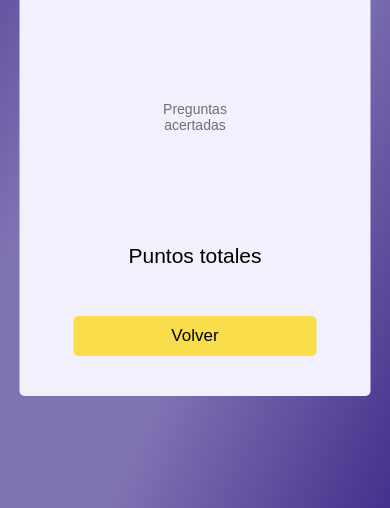
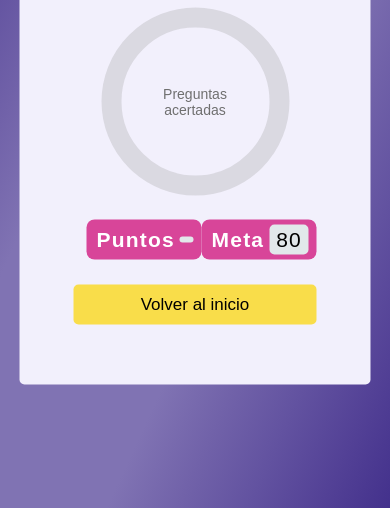
Before and after one commit to AlanMorales27/quizapp.github.io, a plain HTML site: page screens/result-page.html in a window 390 px wide. Shown: the part 336-844 px from the top of the page. Drawn offline with Linux system fonts and the light colour scheme.

Commit message:
Mejora Resultados
Pantalla de resultados mejorada.
Sin responsive, sometida a cambios.

```diff
--- a/screens/result-page.html
+++ b/screens/result-page.html
@@ -1,5 +1,6 @@
 <!DOCTYPE html>
 <html lang="en">
+
 <head>
     <meta charset="UTF-8">
     <meta name="viewport" content="width=device-width, initial-scale=1.0">
@@ -8,11 +9,12 @@
     <link rel="stylesheet" href="../sources/stylesheets/style.css">
     <link rel="stylesheet" href="../sources/stylesheets/result-page.css">
 </head>
+
 <body>
     <div class="resultsBox centerDiv box">
         <div class="resultsBox-title">
-            <h3>¡Felicitaciones!</h3>
-            <h4>Haz completado la pueba</h4>
+            <h3>Resultados de tu prueba</h3>
+        </div>
         <!--Result progress bar-->
         <div class="wrapper">
             <div class="outer">
@@ -24,25 +26,32 @@
             <svg width="15em" height="15em">
                 <defs>
                     <linearGradient id="linearGradient">
-                            <stop offset="0%" stop-color= "var(--wingoBlue)"/>
-                            <stop offset="110%" stop-color="var(--wingoMagenta)"/>
+                        <stop offset="0%" stop-color="var(--wingoBlue)" />
+                        <stop offset="110%" stop-color="var(--wingoMagenta)" />
                     </linearGradient>
                 </defs>
-                    <circle cx="7.5em" cy="7.5em" r="6em"/>
+                <circle id="chargeTotal" cx="7.5em" cy="7.5em" r="6em"/>
+                <circle id="charge" cx="7.5em" cy="7.5em" r="6em" />
             </svg>
         </div>
 
+        <div class="resultsBox_numbers">
             <div class="resultsBox-points">
-                <p>Puntos totales</p>
+                <p>Puntos</p>
                 <h4>0</h4>
+            </div>
+            <div class="resultsBox-points">
+                <p>Meta</p>
+                <h4>80</h4>
             </div>
         </div>
         <div class="resultsBox-buttons">
-            <button id="backButton" class="resultsBox-button">Volver</button>
+            <button id="backButton" class="resultsBox-button">Volver al inicio</button>
             <!-- <button id="" class="resultsBox-button">Ver globales</button> -->
         </div>
     </div>
     <!--Scripts-->
     <script type="module" src="../scripts/test-page/quizResults_handle.js"></script>
 </body>
+
 </html>
--- a/scripts/test-page/quizResults_handle.js
+++ b/scripts/test-page/quizResults_handle.js
@@ -37,7 +37,6 @@ class Results{
 
 
 let results = new Results();
-
 results.showCount(
     document.querySelector(".resultsBox-points h4"),
     "points"
@@ -47,7 +46,7 @@ results.showCount(
     "correctAnswers",
 )
 results.findPorcentage(
-    document.querySelector("circle"),
+    document.getElementById("charge"),
 );
 
 results.functionalButton();
--- a/sources/stylesheets/result-page.css
+++ b/sources/stylesheets/result-page.css
@@ -2,11 +2,25 @@
     display: flex;
     flex-direction: column;
     align-items: center;
-    width: 30%;
-    padding: 10px;
+    width: 25%;
     text-align: center;
 
 }
+
+  .resultsBox-title{
+    border-bottom: 1px solid #d3d3d3;
+    margin: 0;
+    padding: 12px;
+    align-items: baseline;
+    width: 100%;
+  }
+
+    .resultsBox-title h3{
+      color: #646464;
+      margin: 0;
+      font-size: 20px;
+
+    }
 
   .wrapper {
     position: relative;
@@ -24,6 +38,7 @@
       border-radius: 50%;
     }
 
+
       .inner{
         width: 15em;
         height: 15em;
@@ -33,11 +48,13 @@
         align-items: center;
         justify-content: center;
       }
-
+        .inner p{
+          margin: 0;
+        }
         .inner p:first-child{
-          margin-bottom: 10px;
-          font-size: 2rem;
+          font-size: 3rem;
           font-weight: 600;
+          color: #494949;
         }
 
           .inner span{
@@ -64,7 +81,7 @@
       top: 0px;
     }
 
-      circle{
+      #charge{
         fill: none;
         stroke: url(#linearGradient);
         stroke-width: 20px;
@@ -74,20 +91,47 @@
         animation: anim 1s ease forwards;
       }
 
-  .resultsBox-points{
-    padding: 20px 30px 0px 30px;
+      #chargeTotal{
+        fill: none;
+        stroke: #a1a1a14b;
+        stroke-width: 20px;
+        stroke-dashoffset: 1165;
+        stroke-dasharray: 0;
+      }
+  .resultsBox_numbers{
+    margin-top: 13px;
+    width: 80%;
+    display: flex;
+    justify-content: space-around;
   }
+    .resultsBox-points{
+      background-color: var(--wingoMagenta);
+      display: flex;
+      align-items: center;
+      padding: 0 10px;
+      height: 40px;
+      border-radius: 8px;
+      width: 115px;
+      justify-content: space-around;
+    }
+      .resultsBox-points p{
+        margin: 0;
+        margin-right: 5px;
+        color: #fff;
+        font-weight: 600;
+        letter-spacing: 1.2px;
+      }
 
-    .resultsBox-title h3{
-      color: var(--wingoBlue);
-    }
-
-    .resultsBox h4{
-      margin-top: 2px;
-    }
+      .resultsBox-points h4{
+        background-color: var(--wingoGray);
+        padding: 3px 7px;
+        border-radius: 5px;
+        letter-spacing: 1px;
+      }
 
   .resultsBox-buttons{
     width: 90%;
+    margin: 5px 0 20px 0;
   }
       .resultsBox-button{
         background-color: var(--wingoYellow);
@@ -100,12 +144,13 @@
         margin-top: 20px;
         padding: 10px;
         cursor: pointer;
+        transition: .5s ease;
       }
 
         .resultsBox-button:hover{
-          background-color: burlywood;
-          background: linear-gradient(180deg,
-          rgb(224, 193, 18) 0%, var(--wingoYellow) 100%);
+          background-color: #ddc54e;
+          font-size: 18px;
+
         }
 
   @media (max-width: 600px){
--- a/sources/stylesheets/style.css
+++ b/sources/stylesheets/style.css
@@ -29,9 +29,6 @@
        #8073b3, #8073b3, #8073b3, #7162a9, #6252a0,
         #534196, #43318c);
     }
-
-
-
       h2{
         font-size: 25px;
         font-weight: 600;
```
Lines whose indentation alone changed are shown as unchanged.
